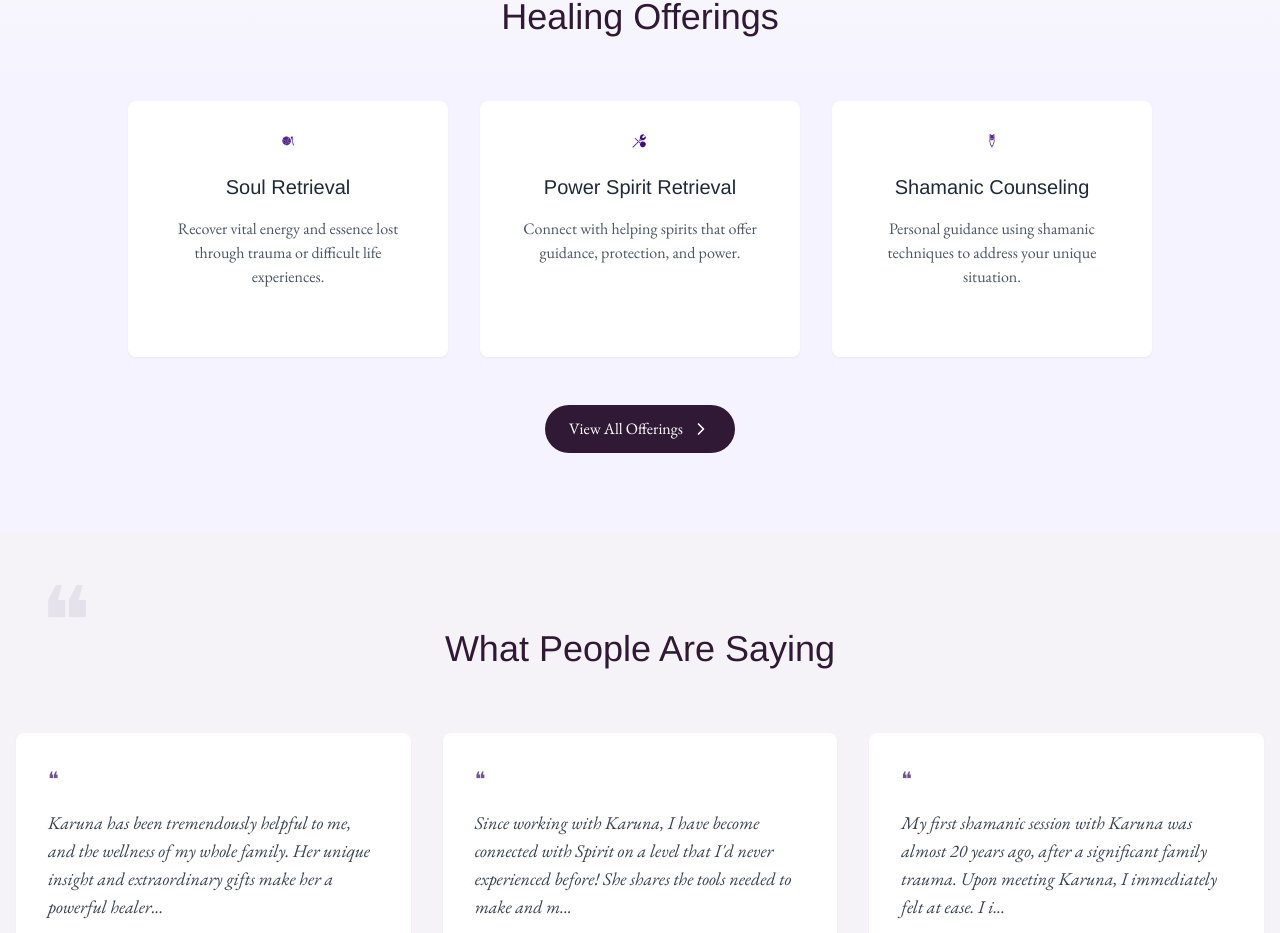
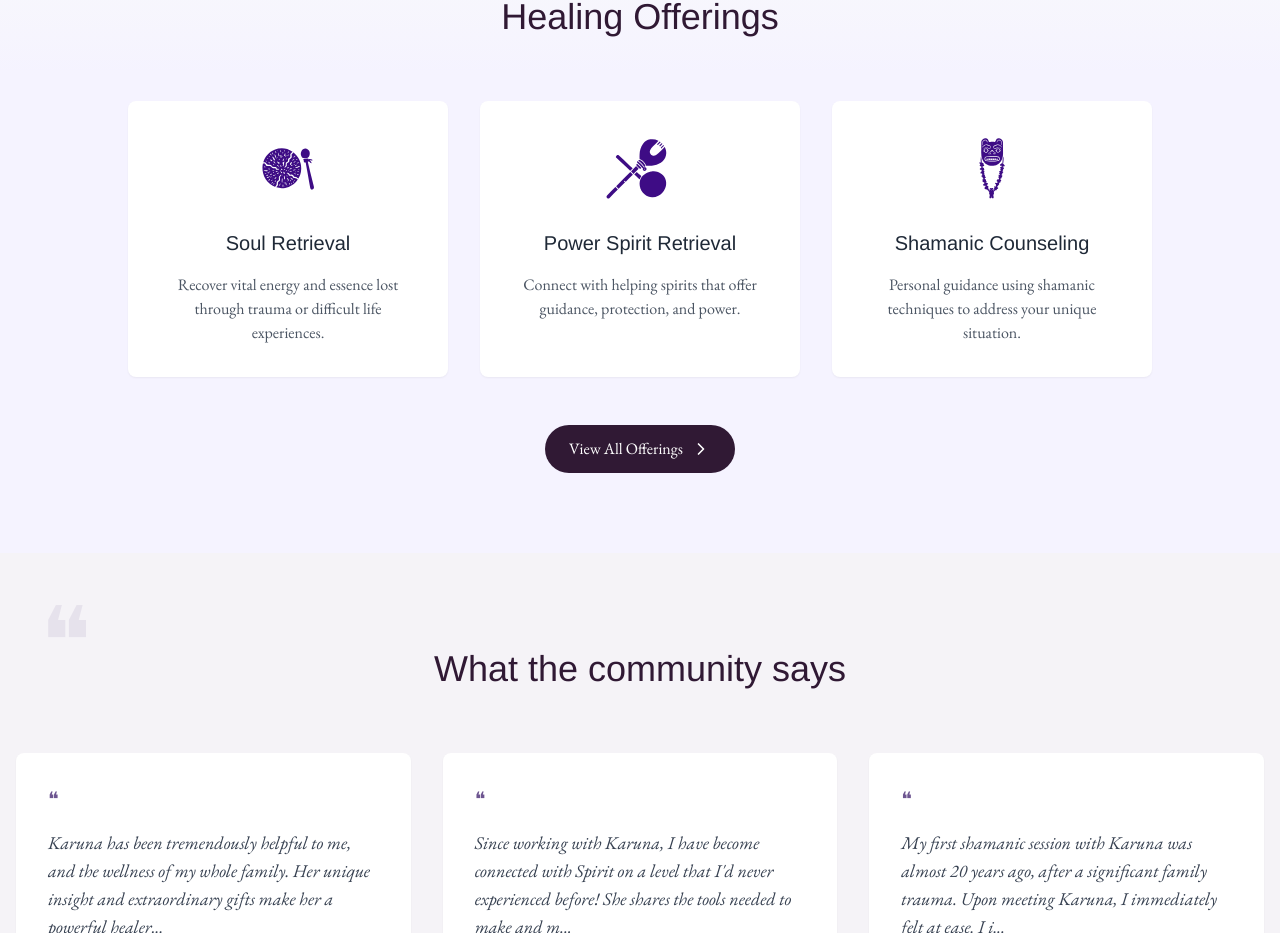
Before and after one commit to mevans2120/karunagatton, a Next.js app: page / in a window 1280 px wide. Shown: the part 2474-3407 px from the top of the page. Built offline with nearby package versions, Linux system fonts and the light colour scheme.

Commit message:
changed header font, the base purple color, and the icon sizes

```diff
--- a/src/app/page.tsx
+++ b/src/app/page.tsx
@@ -127,7 +127,7 @@ export default function Home() {
       {/* Header */}
       <header className="absolute top-0 w-full z-10 p-4">
         <div className="container mx-auto flex items-center justify-between">
-          <Link href="/" className="text-white text-3xl font-light tracking-wider">Karuna</Link>
+          <Link href="/" className="text-white text-3xl font-light tracking-wider font-heading">Karuna</Link>
 
           {/* Desktop Navigation */}
           <nav className="hidden md:flex space-x-8 text-white">
@@ -162,7 +162,7 @@ export default function Home() {
 
         {/* Hero Content */}
         <div className="relative z-10 text-left px-8 md:px-16 pb-32 container mx-auto">
-          <h1 className="text-5xl md:text-7xl lg:text-8xl text-white font-light tracking-wider mb-4 leading-tight">
+          <h1 className="text-5xl md:text-7xl lg:text-8xl text-white font-light tracking-wider mb-4 leading-tight font-heading">
             Shamanic Healing <br className="hidden md:block" />in Eugene, OR
           </h1>
           <h2 className="text-xl md:text-2xl text-white font-light tracking-wide max-w-2xl mb-8">
@@ -183,7 +183,7 @@ export default function Home() {
               <img src="/yurt-icon-welcome.svg" alt="Yurt icon" className="w-full h-full" />
             </div>
           </div>
-          <h2 className="text-3xl md:text-4xl text-center font-light text-primary mb-10 fade-in-section">Welcome</h2>
+          <h2 className="text-3xl md:text-4xl text-center font-light text-primary mb-10 fade-in-section font-heading">Welcome</h2>
           <p className="text-lg md:text-xl leading-relaxed text-center text-gray-700 mb-8 fade-in-section">
             You are not here by accident. You've been guided to a place of healing, a space where spirit moves through ancient ceremony and gentle presence. Karuna Gatton offers deep, soul-level healing from her yurt in Eugene, Oregon—and to those beyond through remote sessions.
           </p>
@@ -249,20 +249,26 @@ export default function Home() {
       <section id="offerings" className="py-20 bg-purple-50 relative overflow-hidden">
         <div className="absolute top-0 left-0 w-full h-40 bg-gradient-to-b from-gray-50 to-transparent"></div>
         <div className="container mx-auto px-4">
-          <h2 className="text-3xl md:text-4xl text-center font-light text-primary mb-16 fade-in-section">Healing Offerings</h2>
+          <h2 className="text-3xl md:text-4xl text-center font-light text-primary mb-16 fade-in-section font-heading">Healing Offerings</h2>
 
           <div className="grid grid-cols-1 md:grid-cols-3 gap-8 max-w-5xl mx-auto">
             {offeringTeasers.map((offering, index) => (
               <div key={index} className="bg-white p-8 rounded-lg shadow-sm hover:shadow-md transition-shadow duration-300 flex flex-col items-center text-center min-h-64 fade-in-section" style={{transitionDelay: `${index * 150}ms`}}>
-                <div className="w-4 h-4 mb-6">
+                <div className="mb-6">
                   <img
                     src={offering.icon}
                     alt="Yurt icon"
-                    className="w-full h-full"
-                    style={{ filter: 'invert(13%) sepia(88%) saturate(2651%) hue-rotate(257deg) brightness(86%) contrast(116%)' }}
+                    width="72"
+                    height="72
+                    "
+                    style={{
+                      filter: 'invert(13%) sepia(88%) saturate(2651%) hue-rotate(257deg) brightness(86%) contrast(116%)',
+                      maxWidth: '100%',
+                      height: 'auto'
+                    }}
                   />
                 </div>
-                <h3 className="text-xl font-medium text-gray-800 mb-4">{offering.title}</h3>
+                <h3 className="text-xl font-medium text-gray-800 mb-4 font-heading">{offering.title}</h3>
                 <p className="text-gray-600">{offering.description}</p>
               </div>
             ))}
@@ -283,7 +289,7 @@ export default function Home() {
         <div className="absolute bottom-10 right-10 text-8xl text-secondary opacity-10">❞</div>
 
         <div className="container mx-auto px-4 max-w-6xl relative z-10">
-          <h2 className="text-3xl md:text-4xl text-center font-light text-primary mb-16 fade-in-section">What People Are Saying</h2>
+          <h2 className="text-3xl md:text-4xl text-center font-light text-primary mb-16 fade-in-section font-heading">What the community says</h2>
 
           <div className="grid grid-cols-1 md:grid-cols-3 gap-8">
             {testimonials.map((testimonial, index) => (
@@ -309,7 +315,7 @@ export default function Home() {
       <section className="bg-primary text-white py-20">
         <div className="container mx-auto px-4 max-w-4xl">
           <div className="text-center">
-            <h2 className="text-3xl md:text-4xl font-light mb-6 fade-in-section">Monthly Drum Circle</h2>
+            <h2 className="text-3xl md:text-4xl font-light mb-6 fade-in-section font-heading">Monthly Drum Circle</h2>
             <p className="text-lg leading-relaxed mb-6 text-gray-200 fade-in-section max-w-2xl mx-auto">
               Join our community gathering on the first Tuesday of each month at 7:30pm. Experience the healing power of the drum in a supportive environment. No experience necessary.
             </p>
@@ -335,7 +341,7 @@ export default function Home() {
               </div>
             </div>
             <div className="md:w-2/3">
-              <h2 className="text-3xl md:text-4xl font-light mb-6 text-gray-800 fade-in-section">About Karuna</h2>
+              <h2 className="text-3xl md:text-4xl font-light mb-6 text-gray-800 fade-in-section font-heading">About Karuna</h2>
               <p className="text-lg leading-relaxed mb-6 text-gray-700 fade-in-section">
                 Karuna Gatton brings decades of experience in shamanic healing traditions. Her approach is gentle yet powerful, focusing on empowering her clients through deep connection with spirit and nature.
               </p>
@@ -353,13 +359,13 @@ export default function Home() {
         <div className="container mx-auto px-4">
           <div className="md:flex md:justify-between">
             <div className="mb-8 md:mb-0 fade-in-section">
-              <h3 className="text-2xl font-light text-white mb-4">Karuna</h3>
+              <h3 className="text-2xl font-light text-white mb-4 font-heading">Karuna</h3>
               <p className="max-w-xs">Shamanic healing in Eugene, Oregon and beyond through remote sessions.</p>
             </div>
 
             <nav className="grid grid-cols-2 md:grid-cols-3 gap-8 fade-in-section">
               <div>
-                <h4 className="text-lg font-medium text-white mb-4">Pages</h4>
+                <h4 className="text-lg font-medium text-white mb-4 font-heading">Pages</h4>
                 <ul className="space-y-2">
                   <li><Link href="/" className="hover:text-accent transition duration-300">Home</Link></li>
                   <li><Link href="/offerings" className="hover:text-accent transition duration-300">Offerings</Link></li>
@@ -370,7 +376,7 @@ export default function Home() {
               </div>
 
               <div>
-                <h4 className="text-lg font-medium text-white mb-4">Connect</h4>
+                <h4 className="text-lg font-medium text-white mb-4 font-heading">Connect</h4>
                 <address className="not-italic space-y-2">
                   <p>Eugene, Oregon</p>
                   <p>
```
